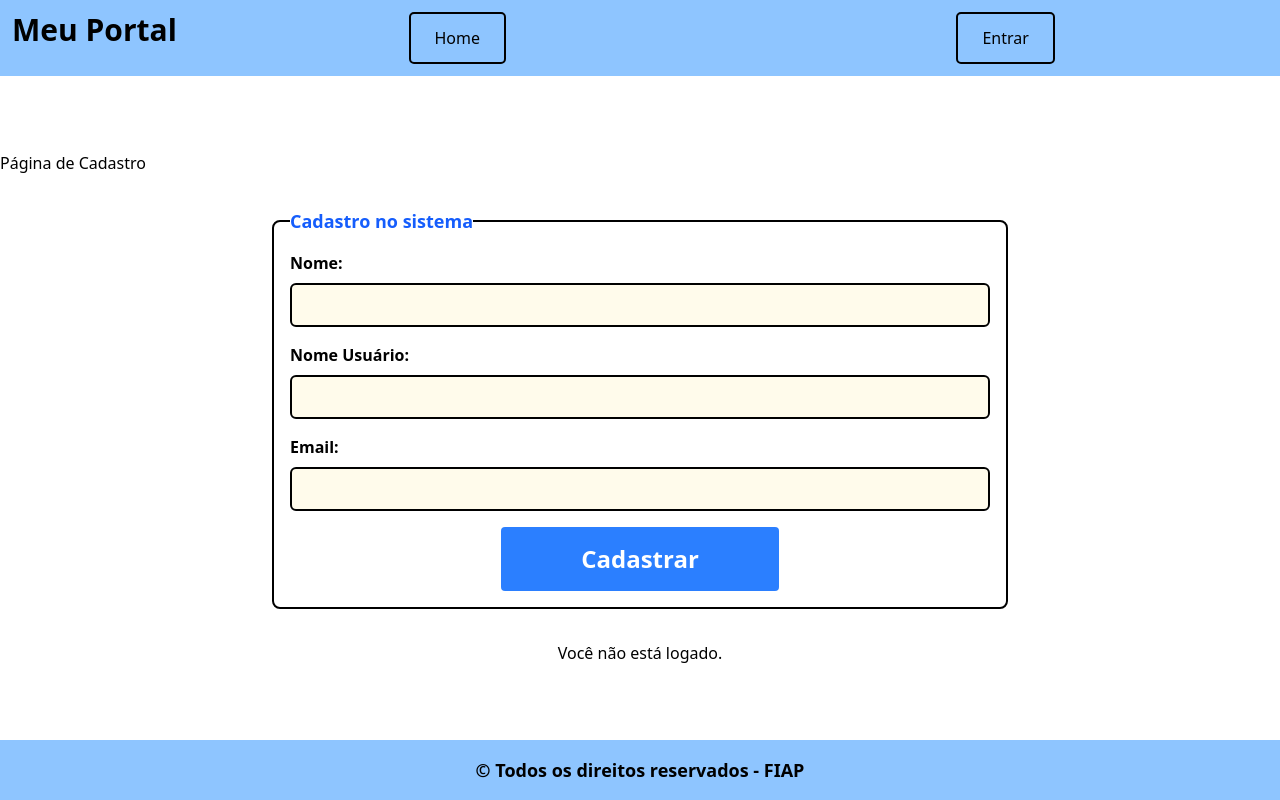
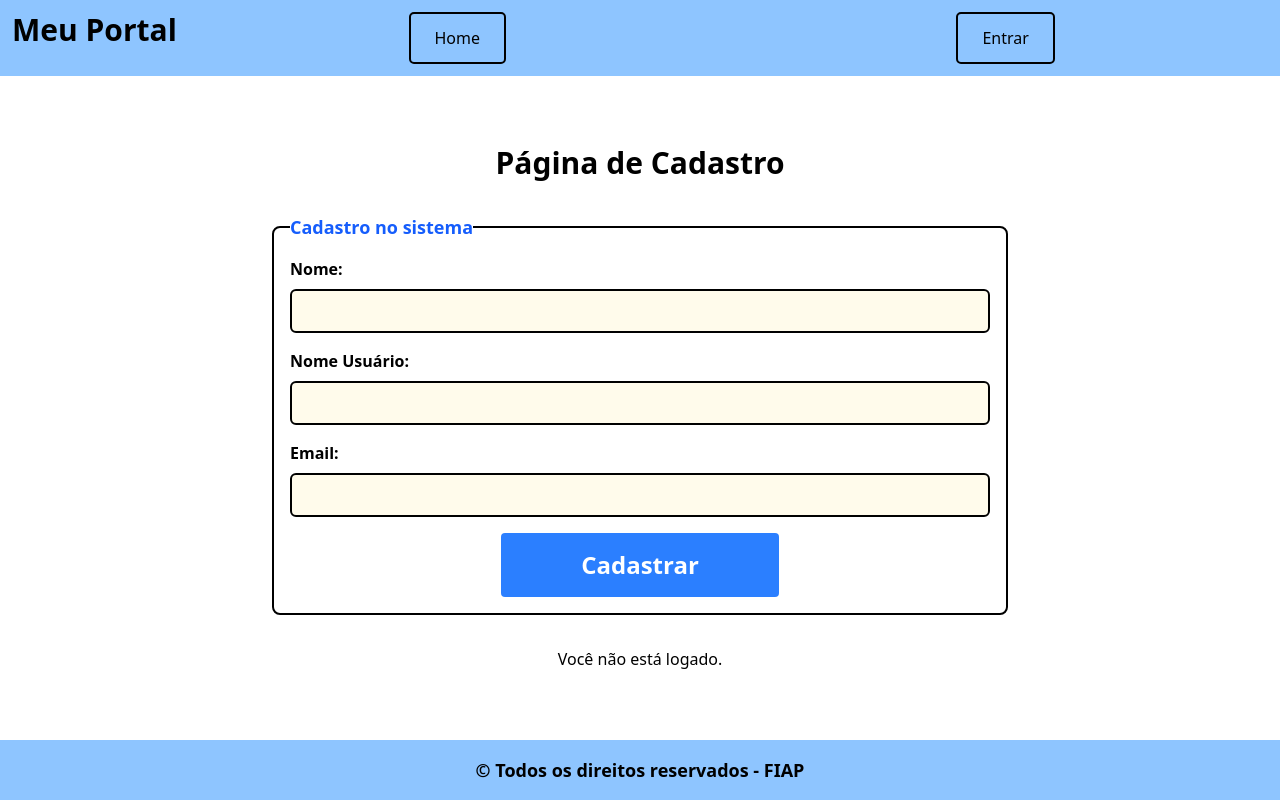
Before and after one commit to EnzoOkuizumiFiap/Login-Cadastro-Checkpoint-5, a React (Vite) app in the folder access-control-cp/: page /cadastro in a window 1280 px wide. Built offline with nearby package versions, Linux system fonts and the light colour scheme.

Commit message:
feat: estilização e centralização de "Página de Cadastro"

```diff
--- a/access-control-cp/src/routes/Cadastro/index.tsx
+++ b/access-control-cp/src/routes/Cadastro/index.tsx
@@ -56,7 +56,7 @@
 
     return(
         <main>
-            <h1>Página de Cadastro</h1>
+            <h1  className="text-center text-3xl font-bold">Página de Cadastro</h1>
 
             <div className="mx-auto">
                 <form onSubmit={onSubmit} className="frmCadastro">
```
